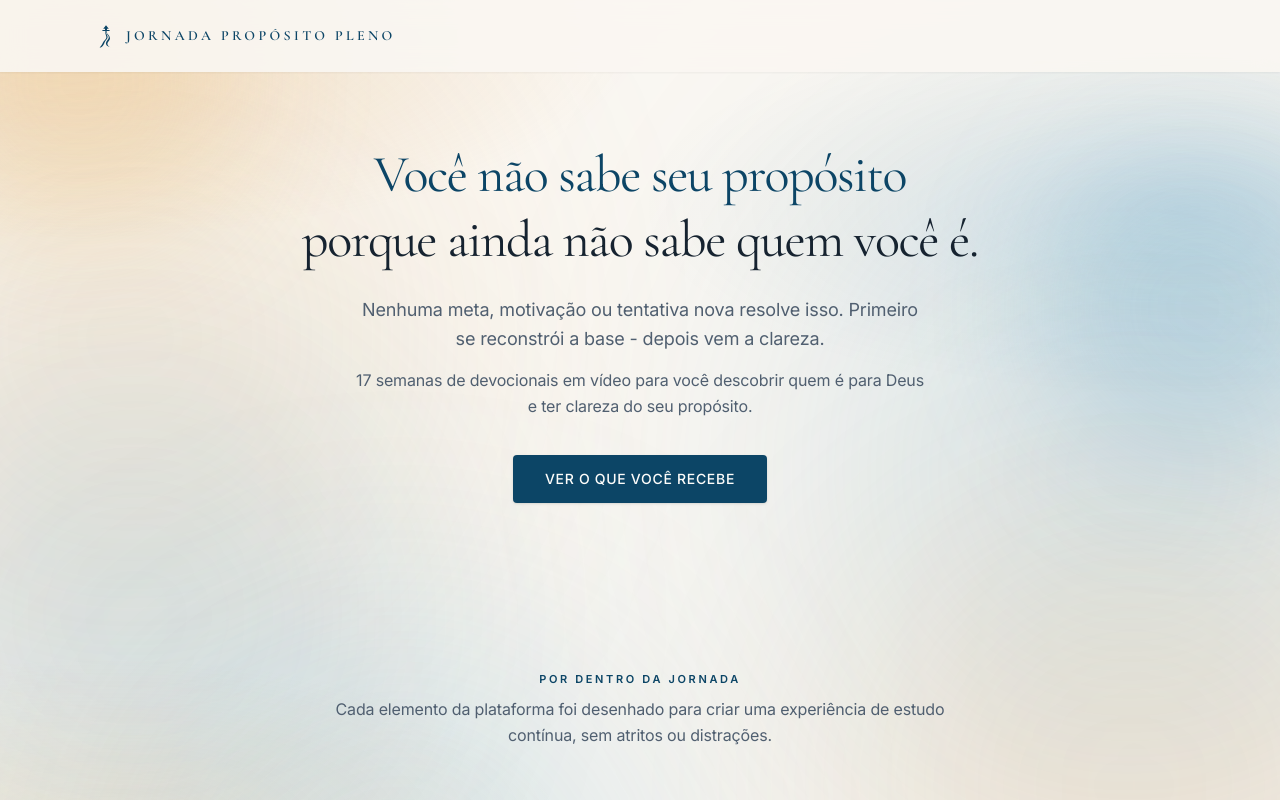
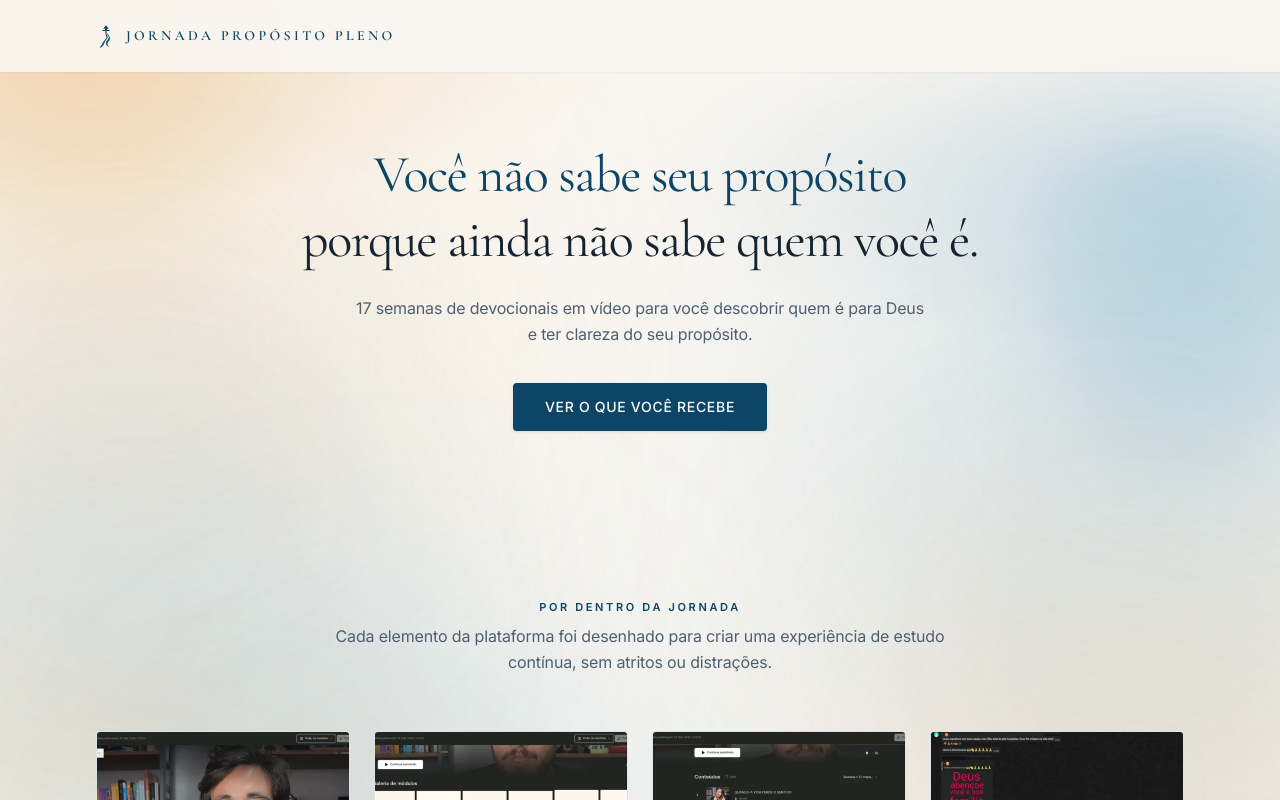
Before and after one commit to tiagoncosta/Jornada-Prop-sito-site-02, a React (Vite) app: page / in a window 1280 px wide. Shown: the top 800 px of the page. Built offline with nearby package versions, Linux system fonts and the light colour scheme.

Commit message:
refactor(ui): remove redundant subtitle from landing page
Consolidated messaging to emphasize the 17-week journey, removing the preliminary reflective subtitle to improve visual clarity and focus.

```diff
--- a/src/App.tsx
+++ b/src/App.tsx
@@ -115,11 +115,6 @@ export default function App() {
                 porque ainda não sabe quem você é.
               </span>
             </h1>
-
-            {/* Subtítulo Arejado e Reflexivo */}
-            <p className="text-base sm:text-lg font-sans text-olive font-normal leading-relaxed max-w-xl mx-auto mb-3 sm:mb-3.5 px-1 sm:px-0">
-              Nenhuma meta, motivação ou tentativa nova resolve isso. Primeiro se reconstrói a base - depois vem a clareza.
-            </p>
 
             {/* Resumo Direto da Jornada */}
             <p className="text-sm sm:text-base font-sans text-olive font-normal leading-relaxed max-w-xl mx-auto mb-8 sm:mb-9 px-1 sm:px-0">
```
